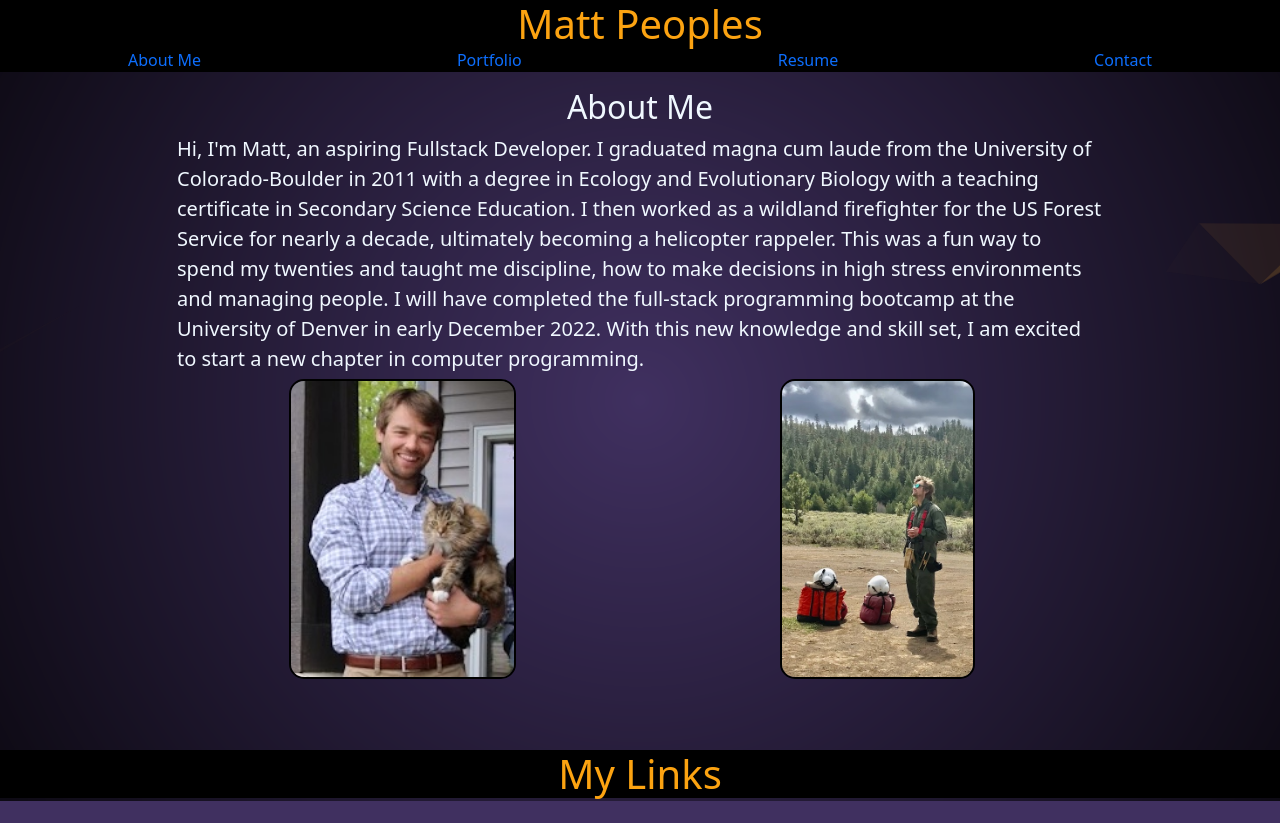
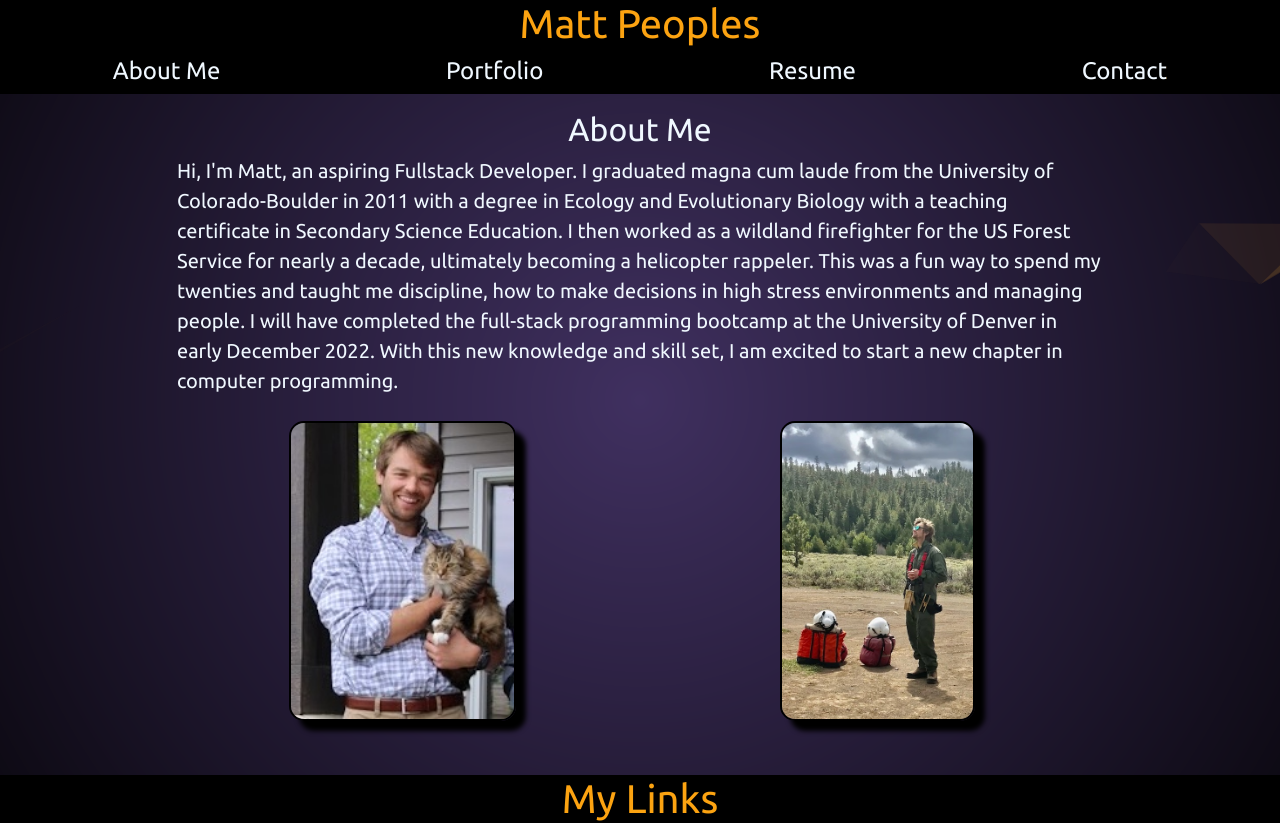
Before and after one commit to peoplesm/peoplesm.github.io, a React (Create React App) app: page / in a window 1280 px wide. Before the commit the page ends 801 px from the top, so only its background shows below. Built offline with nearby package versions, Linux system fonts and the light colour scheme.

Commit message:
cool link effect

```diff
--- a/public/index.html
+++ b/public/index.html
@@ -12,8 +12,14 @@
     <link rel="apple-touch-icon" href="%PUBLIC_URL%/logo192.png" />
 
     <link rel="manifest" href="%PUBLIC_URL%/manifest.json" />
+    <link rel="preconnect" href="https://fonts.googleapis.com" />
+    <link rel="preconnect" href="https://fonts.gstatic.com" crossorigin />
+    <link
+      href="https://fonts.googleapis.com/css2?family=Ubuntu&display=swap"
+      rel="stylesheet"
+    />
 
-    <title>React App</title>
+    <title>Matt Peoples</title>
   </head>
   <body>
     <noscript>You need to enable JavaScript to run this app.</noscript>
--- a/src/style.css
+++ b/src/style.css
@@ -14,10 +14,11 @@ body {
   /* color: #fca311; */
   min-height: 100vh;
   border: none;
+  font-family: 'Ubuntu', sans-serif;
 }
 
 .page-cont {
-  min-height: calc(100vh - 138px);
+  min-height: calc(100vh - 135px);
 }
 
 header {
@@ -48,8 +49,47 @@ li {
   list-style: none;
 }
 
+/* a {
+  text-decoration: none;
+  font-size: 150%;
+} */
+
 a {
-  text-decoration: none;
+  font-size: 150%;
+  background-image: linear-gradient(
+    to right,
+    #fca311,
+    #fca311 50%,
+    aliceblue 50%
+  );
+  background-size: 200% 100%;
+  background-position: -100%;
+  display: inline-block;
+  padding: 5px 0;
+  position: relative;
+  -webkit-background-clip: text;
+  -webkit-text-fill-color: transparent;
+  transition: all 0.3s ease-in-out;
+}
+
+a:before {
+  content: '';
+  background: #fca311;
+  display: block;
+  position: absolute;
+  bottom: -3px;
+  left: 0;
+  width: 0;
+  height: 3px;
+  transition: all 0.3s ease-in-out;
+}
+
+a:hover {
+  background-position: 0;
+}
+
+a:hover::before {
+  width: 100%;
 }
 
 .about {
@@ -59,7 +99,7 @@ a {
 
 .about-img {
   justify-content: center;
-  padding-top: 5px;
+  padding-top: 25px;
 }
 
 .center {
@@ -75,4 +115,5 @@ a {
   height: 300px;
   border-radius: 15px;
   border: black solid 2px;
+  box-shadow: 10px 10px 5px black;
 }
```
